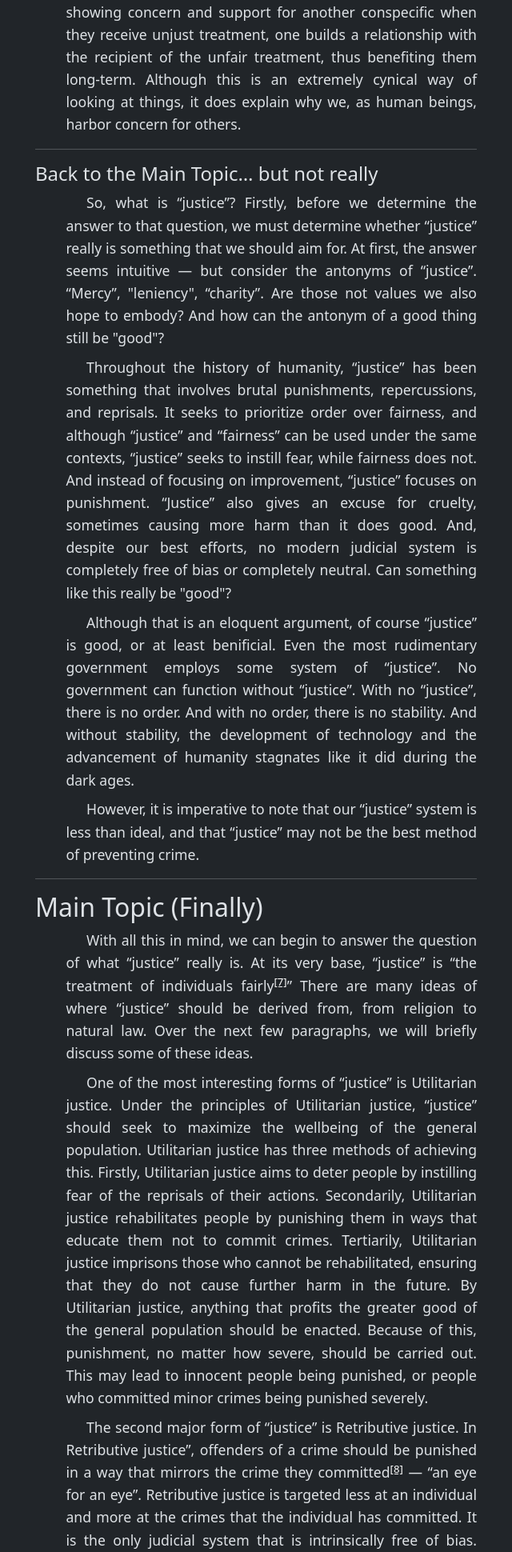
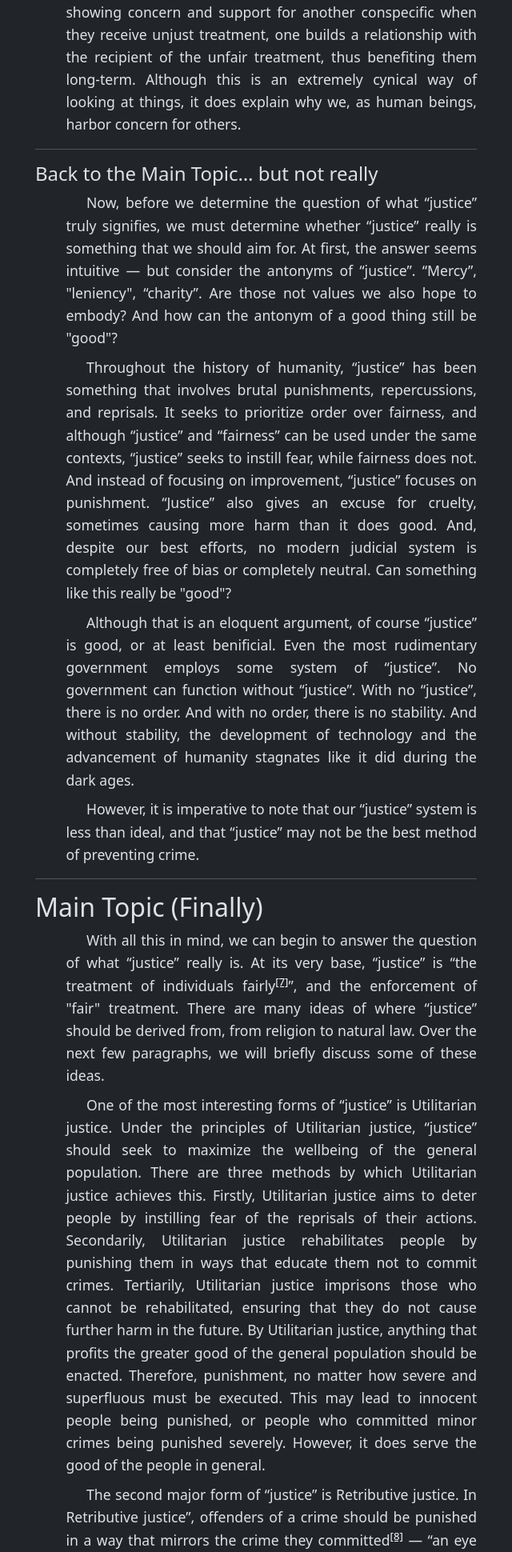
Before and after one commit to methecoderyeah/There-Will-Be-Wolves, a Flask app: page /what-is-justice in a window 1280 px wide. Shown: the part 1499-3439 px from the top of the page at 80% size, without its empty margins (320-960 px from the left). Run offline with Flask 3, Linux system fonts and the light colour scheme.

Commit message:
Fixed all grammar.

```diff
--- a/templates/how_medieval_courts_worked.html
+++ b/templates/how_medieval_courts_worked.html
@@ -73,7 +73,7 @@
 
     <div>
         <h2>Resoloution</h2>
-        <p style="padding-left: 3vw;" class="indent">In the end, medieval justice was less a system than a gamble. A gamble in which power and luck decided more any empirical evidence ever could. Whether a person lived or died could be decided on the mood of a lord, the loyalty of his friends (trial by compurgation), or whether the “heavens” intervened. And while the modern courts may seem to be perfect, they still bear the vestiges of medieval ones. Perhaps we can never get a perfect legal system. Hopefully, we can get pretty close.</p>
+        <p style="padding-left: 3vw;" class="indent">In the end, medieval justice was less a system than a gamble. A gamble in which power and luck decided more any empirical evidence ever could. Whether a person lived or died could be decided on the mood of a lord, the loyalty of his friends (trial by compurgation), or whether the “heavens” intervened. And while the modern courts may seem to be perfect, they still bear the vestiges of medieval ones. Perhaps we can never achieve a perfect legal system. Hopefully, we can get pretty close.</p>
     </div>
     <div class="d-flex justify-content-center">
         ~~~ end ~~~
--- a/templates/what_is_justice.html
+++ b/templates/what_is_justice.html
@@ -25,7 +25,7 @@
 
     <div>
         <h4>Back to the Main Topic… but not really</h2>
-        <p style="padding-left: 3vw;" class="indent">So, what is “justice”? Firstly, before we determine the answer to that question, we must determine whether “justice” really is something that we should aim for. At first, the answer seems intuitive &mdash; but consider the antonyms of “justice”. “Mercy”, "leniency", “charity”. Are those not values we also hope to embody? And how can the antonym of a good thing still be "good"?</p>
+        <p style="padding-left: 3vw;" class="indent">Now, before we determine the question of what “justice” truly signifies, we must determine whether “justice” really is something that we should aim for. At first, the answer seems intuitive &mdash; but consider the antonyms of “justice”. “Mercy”, "leniency", “charity”. Are those not values we also hope to embody? And how can the antonym of a good thing still be "good"?</p>
         <p style="padding-left: 3vw;" class="indent">Throughout the history of humanity, “justice” has been something that involves brutal punishments, repercussions, and reprisals. It seeks to prioritize order over fairness, and although “justice” and “fairness” can be used under the same contexts, “justice” seeks to instill fear, while fairness does not. And instead of focusing on improvement, “justice” focuses on punishment. “Justice” also gives an excuse for cruelty, sometimes causing more harm than it does good. And, despite our best efforts, no modern judicial system is completely free of bias or completely neutral. Can something like this really be "good"?</p>
         <p style="padding-left: 3vw;" class="indent">Although that is an eloquent argument, of course “justice” is good, or at least benificial. Even the most rudimentary government employs some system of “justice”. No government can function without “justice”. With no “justice”, there is no order. And with no order, there is no stability. And without stability, the development of technology and the advancement of humanity stagnates like it did during the dark ages.</p>
         <p style="padding-left: 3vw;" class="indent">However, it is imperative to note that our “justice” system is less than ideal, and that “justice” may not be the best method of preventing crime.</p>
@@ -34,10 +34,10 @@
 
     <div>
         <h2>Main Topic (Finally)</h2>
-        <p style="padding-left: 3vw;" class="indent">With all this in mind, we can begin to answer the question of what “justice” really is. At its very base, “justice” is “the treatment of individuals fairly<sup><a href="https://en.wikipedia.org/wiki/Justice">[7]</a></sup>” There are many ideas of where “justice” should be derived from, from religion to natural law. Over the next few paragraphs, we will briefly discuss some of these ideas.</p>
-        <p style="padding-left: 3vw;" class="indent">One of the most interesting forms of “justice” is Utilitarian justice. Under the principles of Utilitarian justice, “justice” should seek to maximize the wellbeing of the general population. Utilitarian justice has three methods of achieving this. Firstly, Utilitarian justice aims to deter people by instilling fear of the reprisals of their actions. Secondarily, Utilitarian justice rehabilitates people by punishing them in ways that educate them not to commit crimes. Tertiarily, Utilitarian justice imprisons those who cannot be rehabilitated, ensuring that they do not cause further harm in the future. By Utilitarian justice, anything that profits the greater good of the general population should be enacted. Because of this, punishment, no matter how severe, should be carried out. This may lead to innocent people being punished, or people who committed minor crimes being punished severely.</p>
+        <p style="padding-left: 3vw;" class="indent">With all this in mind, we can begin to answer the question of what “justice” really is. At its very base, “justice” is “the treatment of individuals fairly<sup><a href="https://en.wikipedia.org/wiki/Justice">[7]</a></sup>”, and the enforcement of "fair" treatment. There are many ideas of where “justice” should be derived from, from religion to natural law. Over the next few paragraphs, we will briefly discuss some of these ideas.</p>
+        <p style="padding-left: 3vw;" class="indent">One of the most interesting forms of “justice” is Utilitarian justice. Under the principles of Utilitarian justice, “justice” should seek to maximize the wellbeing of the general population. There are three methods by which Utilitarian justice achieves this. Firstly, Utilitarian justice aims to deter people by instilling fear of the reprisals of their actions. Secondarily, Utilitarian justice rehabilitates people by punishing them in ways that educate them not to commit crimes. Tertiarily, Utilitarian justice imprisons those who cannot be rehabilitated, ensuring that they do not cause further harm in the future. By Utilitarian justice, anything that profits the greater good of the general population should be enacted. Therefore, punishment, no matter how severe and superfluous must be executed. This may lead to innocent people being punished, or people who committed minor crimes being punished severely. However, it does serve the good of the people in general.</p>
         <p style="padding-left: 3vw;" class="indent">The second major form of “justice” is Retributive justice. In Retributive justice”, offenders of a crime should be punished in a way that mirrors the crime they committed<sup><a href="https://en.wikipedia.org/wiki/Retributive_justice">[8]</a></sup> &mdash; “an eye for an eye”. Retributive justice is targeted less at an individual and more at the crimes that the individual has committed. It is the only judicial system that is intrinsically free of bias. Retributive justice punishes the offender, discourages committing crime, and typically makes the offender compensate the victim. The basis of Retributive justice is natural law<sup><a href="https://www.academia.edu/110999437/Retributive_Justice_and_Natural_Law">[9]</a></sup> in that an offender must receive the punishment equal to the pain he/she inflicted on another.</p>
-        <p style="padding-left: 3vw;" class="indent">The third and final major form of “justice” is Retributive and Restorative justice. According to its principals, Retributive justice, as aforementioned, seeks revenge instead of change. As such, it is an ineffective way of carrying out justice. Retributive justice aims to rehabilitate offenders while also repairing the harm that was done to the victim and/or their family</p>
+        <p style="padding-left: 3vw;" class="indent">The third and final major form of “justice” is Retributive and Restorative justice. According to its principals, Retributive justice, as aforementioned, seeks revenge instead of change. As such, it is an ineffective way of carrying out justice. Retributive justice aims to rehabilitate offenders while also repairing the harm that was done to the victim and/or their family.</p>
     </div>
     <hr>
 
```
